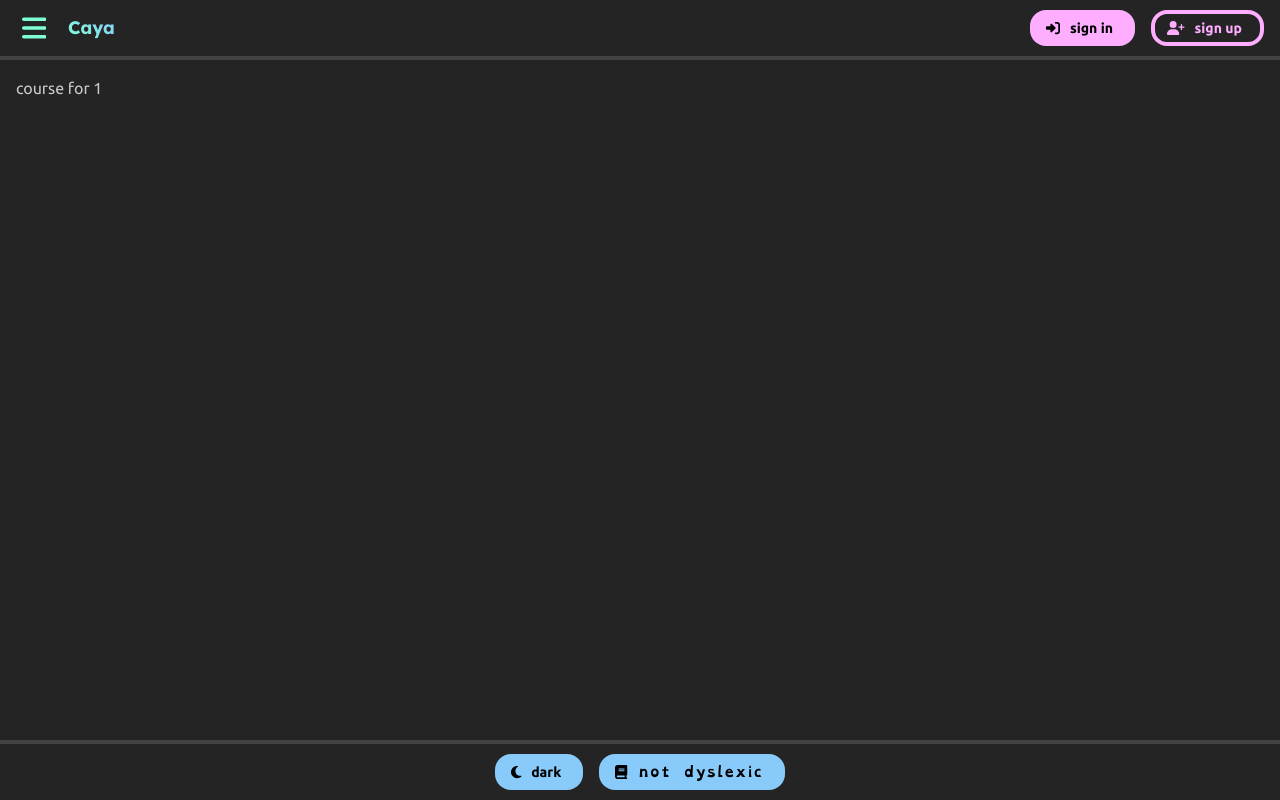
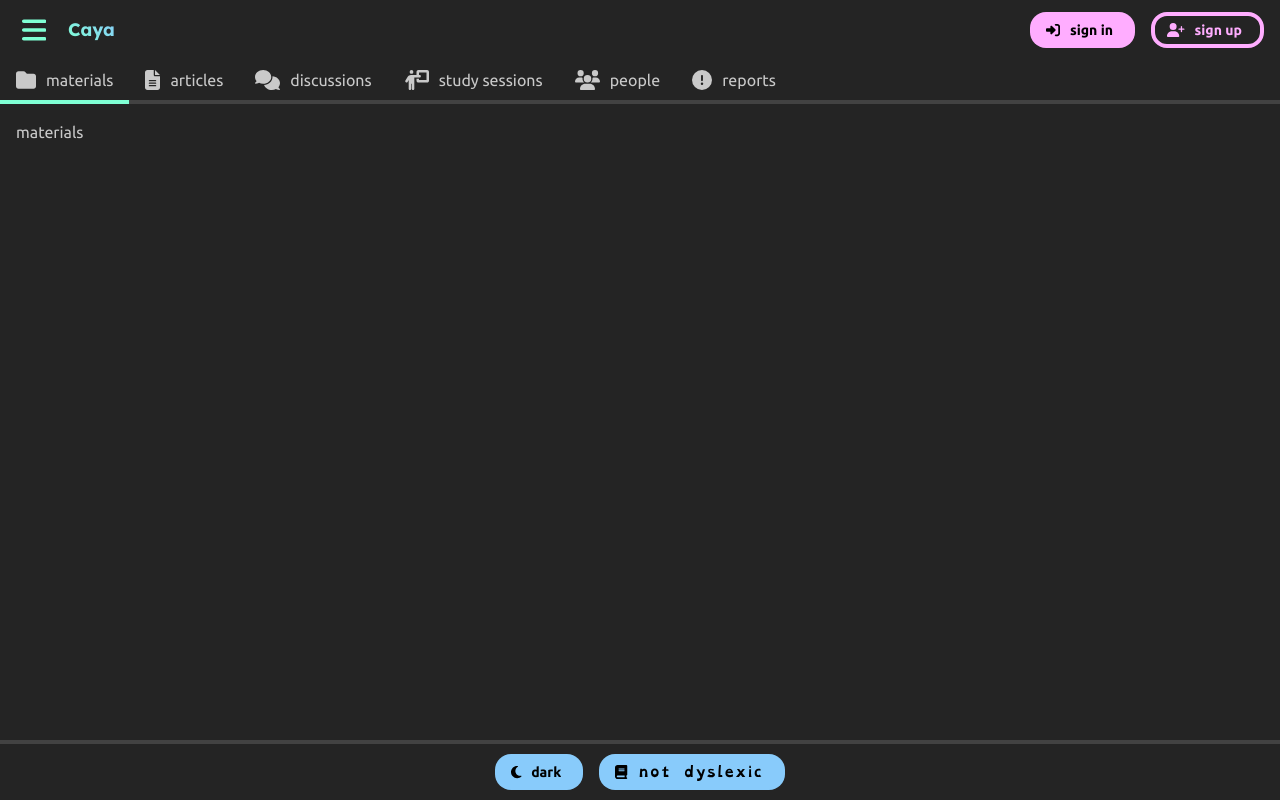
Before and after one commit to cayaunited/lms, a Next.js app: page /course/1 in a window 1280 px wide. Built offline with nearby package versions, Linux system fonts and the light colour scheme; no server answers.

Commit message:
added course tabs

```diff
--- a/app/course/[courseID]/Course.tsx
+++ b/app/course/[courseID]/Course.tsx
@@ -1,13 +1,40 @@
 'use client';
 
+import { useContext } from 'react';
 import {
+  Tabs,
   Text,
 } from '@mantine/core';
+import { TabContext } from '@/lib/tabContext';
 
 export default function Course({ courseID }: { courseID: string }) {
-  // https://mantine.dev/hooks/use-document-title/
+  const tab = useContext(TabContext);
 
   return <>
-    <Text>course for {courseID}</Text>
+    <Tabs value={tab}>
+      <Tabs.Panel value="materials">
+        materials
+      </Tabs.Panel>
+
+      <Tabs.Panel value="articles">
+        articles
+      </Tabs.Panel>
+
+      <Tabs.Panel value="discussions">
+        discussions
+      </Tabs.Panel>
+
+      <Tabs.Panel value="sessions">
+        study sessions
+      </Tabs.Panel>
+
+      <Tabs.Panel value="people">
+        people
+      </Tabs.Panel>
+
+      <Tabs.Panel value="reports">
+        reports
+      </Tabs.Panel>
+    </Tabs>
   </>;
 }
--- a/app/global.css
+++ b/app/global.css
@@ -27,6 +27,25 @@
 .mantine-AppShell-footer {
   border-top-width: 0.25rem;
   border-color: light-dark(var(--mantine-color-gray-4), var(--mantine-color-dark-4));
+}
+
+.mantine-Tabs-tab {
+  border-bottom-width: 0.25rem;
+  border-color: light-dark(var(--mantine-color-gray-4), var(--mantine-color-dark-4));
+}
+
+.mantine-Tabs-tab:where([data-active]) {
+  border-color: light-dark(var(--tabs-color), var(--tabs-color));
+}
+
+.mantine-Tabs-list {
+  overflow-x: auto;
+  flex-wrap: nowrap;
+  z-index: var(--app-shell-footer-z-index);
+}
+
+.mantine-Tabs-list::before {
+  border: none;
 }
 
 .mantine-Divider-label::before,
--- a/components/MainLayout.tsx
+++ b/components/MainLayout.tsx
@@ -9,17 +9,25 @@ import {
   AppShell,
   Avatar,
   Button,
+  em,
   Group,
   MantineProvider,
+  Tabs,
 } from '@mantine/core';
-import { useDisclosure } from '@mantine/hooks';
+import { useDisclosure, useMediaQuery } from '@mantine/hooks';
 import { Notifications } from '@mantine/notifications';
 import { FontAwesomeIcon } from '@fortawesome/react-fontawesome';
 import {
   faBars,
+  faComments,
+  faExclamationCircle,
+  faFileLines,
+  faFolder,
+  faPersonChalkboard,
   faRightFromBracket,
   faRightToBracket,
   faUserPlus,
+  faUsers,
   faXmark,
 } from '@fortawesome/free-solid-svg-icons';
 import { User } from '@supabase/supabase-js';
@@ -29,6 +37,7 @@ import Navbar from './Navbar';
 import Footer from './Footer';
 import { AvatarContext, AvatarDispatchContext } from '@/lib/avatarContext';
 import { createClient } from '@/lib/supabase/client';
+import { TabContext, TabDispatchContext } from '@/lib/tabContext';
 
 export default function MainLayout({ children }: { children: any }) {
   const supabase = createClient();
@@ -39,6 +48,11 @@ export default function MainLayout({ children }: { children: any }) {
     if (action.type === 'changed') return action.avatar;
     return -1;
   }, -1);
+
+  const [tab, dispatchTab] = useReducer((tab: number, action: any) => {
+    if (action.type === 'changed') return action.tab;
+    return 'materials';
+  }, 'materials');
 
   useEffect(() => {
     (async () => {
@@ -60,6 +74,9 @@ export default function MainLayout({ children }: { children: any }) {
   const { theme, resolver } = useTheme();
   const { headerFont } = useDyslexic();
   const [navigationOpened, { toggle: toggleNavigation }] = useDisclosure();
+  const isMobile = useMediaQuery(`(max-width: ${em(992)})`);
+  const isCourseDashboard = pathname.match(/^\/course\/([a-zA-Z0-9]|\-)+$/);
+  const shouldShowTabs = isCourseDashboard && (!navigationOpened || !isMobile);
 
   return <MantineProvider
     cssVariablesResolver={resolver}
@@ -68,17 +85,20 @@ export default function MainLayout({ children }: { children: any }) {
   >
     <AvatarContext.Provider value={avatar}>
       <AvatarDispatchContext.Provider value={dispatchAvatar}>
+        <TabContext.Provider value={tab}>
+          <TabDispatchContext.Provider value={dispatchTab}>
             <Notifications />
 
             <AppShell
-          header={{ height: 60 }}
+              header={{ height: 60 + (shouldShowTabs ? 44 : 0) }}
               footer={{ height: 60 }}
               navbar={{ width: 300, breakpoint: 'sm', collapsed: { mobile: !navigationOpened, desktop: !navigationOpened } }}
               padding="md"
+              layout={isMobile ? 'default' : 'alt'}
             >
               <AppShell.Header>
                 <Group
-              h="100%"
+                  h={60}
                   px="md"
                   justify="space-between"
                 >
@@ -154,6 +174,44 @@ export default function MainLayout({ children }: { children: any }) {
                     </ActionIcon>
                   </Group>
                 </Group>
+                <Tabs
+                  display={shouldShowTabs ? 'block' : 'none'}
+                  value={tab}
+                  onChange={(value) => dispatchTab({ type: 'changed', tab: value })}
+                >
+                  <Tabs.List>
+                    <Tabs.Tab
+                      value="materials"
+                      fz="md"
+                      leftSection={<FontAwesomeIcon icon={faFolder} size="lg" />}
+                    >materials</Tabs.Tab>
+                    <Tabs.Tab
+                      value="articles"
+                      fz="md"
+                      leftSection={<FontAwesomeIcon icon={faFileLines} size="lg" />}
+                    >articles</Tabs.Tab>
+                    <Tabs.Tab
+                      value="discussions"
+                      fz="md"
+                      leftSection={<FontAwesomeIcon icon={faComments} size="lg" />}
+                    >discussions</Tabs.Tab>
+                    <Tabs.Tab
+                      value="sessions"
+                      fz="md"
+                      leftSection={<FontAwesomeIcon icon={faPersonChalkboard} size="lg" />}
+                    >study sessions</Tabs.Tab>
+                    <Tabs.Tab
+                      value="people"
+                      fz="md"
+                      leftSection={<FontAwesomeIcon icon={faUsers} size="lg" />}
+                    >people</Tabs.Tab>
+                    <Tabs.Tab
+                      value="reports"
+                      fz="md"
+                      leftSection={<FontAwesomeIcon icon={faExclamationCircle} size="lg" />}
+                    >reports</Tabs.Tab>
+                  </Tabs.List>
+                </Tabs>
               </AppShell.Header>
 
               <Navbar
@@ -166,6 +224,8 @@ export default function MainLayout({ children }: { children: any }) {
 
               <Footer />
             </AppShell>
+          </TabDispatchContext.Provider>
+        </TabContext.Provider>
       </AvatarDispatchContext.Provider>
     </AvatarContext.Provider>
   </MantineProvider>;
--- /dev/null
+++ b/lib/tabContext.ts
@@ -0,0 +1,4 @@
+import { createContext } from 'react';
+
+export const TabContext = createContext('materials');
+export const TabDispatchContext = createContext<any>(null);
--- a/lib/useTheme.ts
+++ b/lib/useTheme.ts
@@ -13,6 +13,7 @@ import {
   PasswordInput,
   SegmentedControl,
   Select,
+  Tabs,
   Textarea,
   TextInput,
 } from '@mantine/core';
@@ -156,6 +157,11 @@ export default function useTheme() {
           allowDeselect: false,
         },
       }),
+      Tabs: Tabs.extend({
+        defaultProps: {
+          radius: 0,
+        },
+      }),
       Textarea: Textarea.extend({
         defaultProps: {
           size: 'md',
```
Lines whose indentation alone changed are shown as unchanged.
